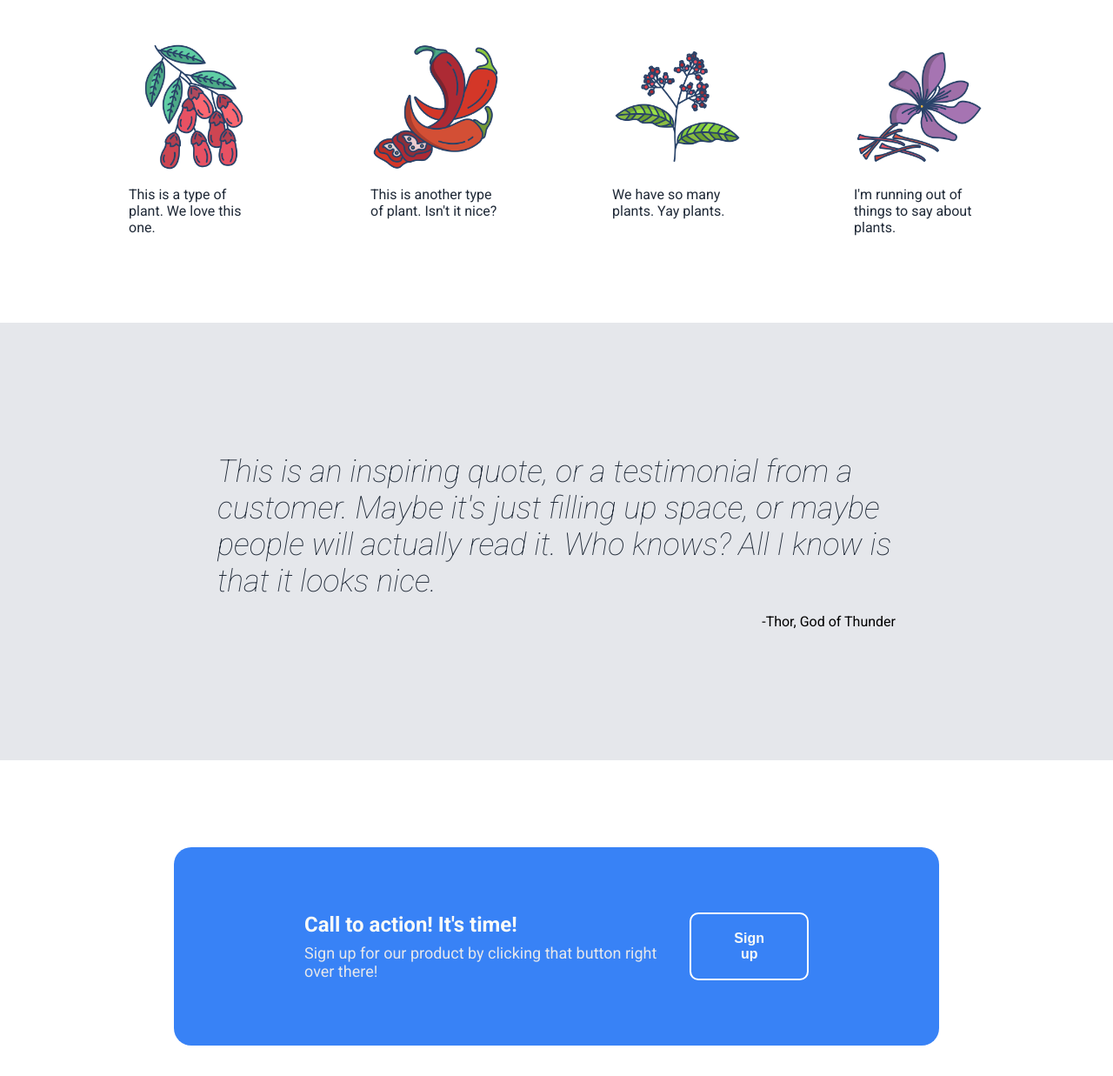
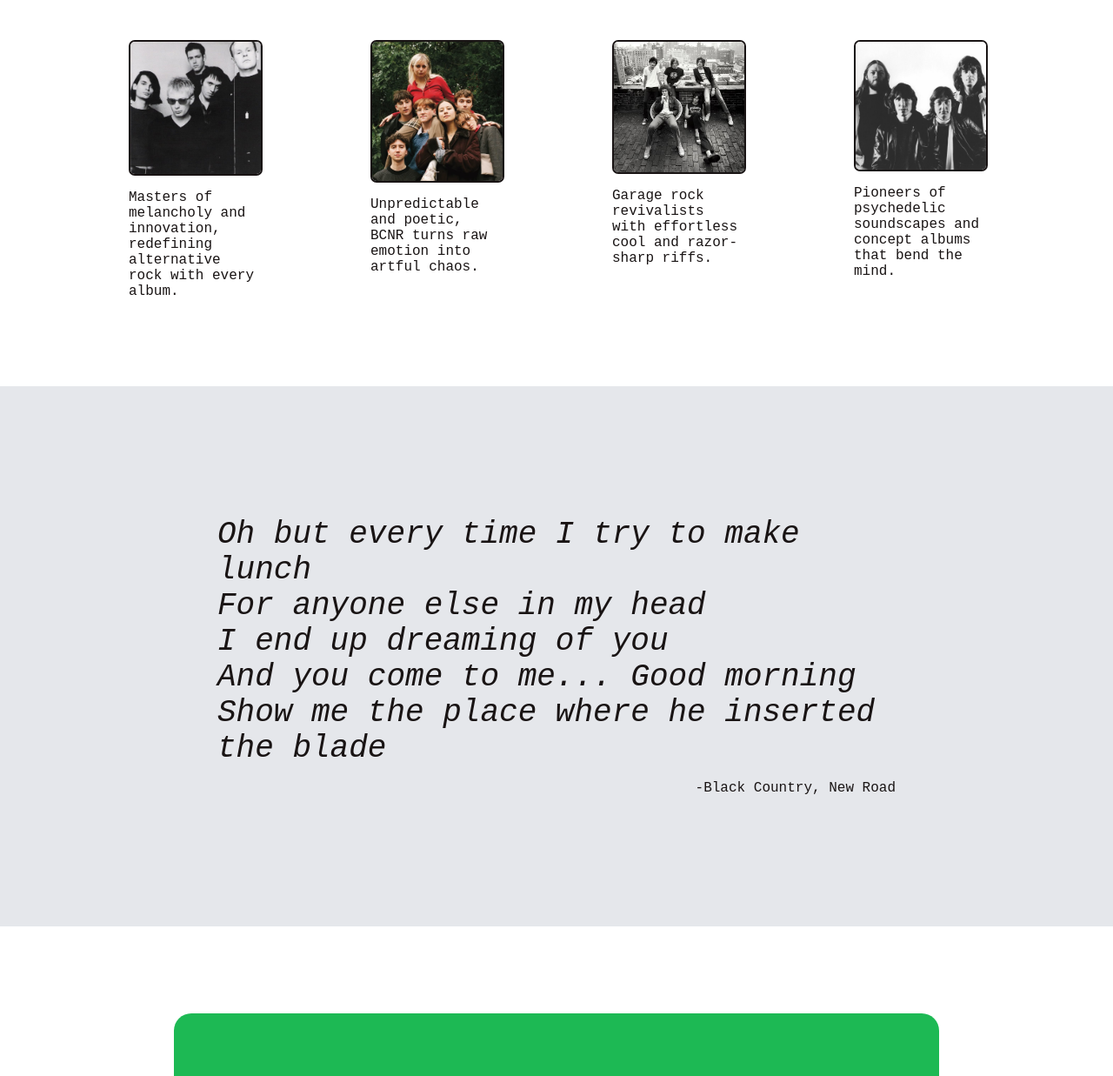
Before and after one commit to frenzywho/landing-page, a plain HTML site: page index.html in a window 1280 px wide. Shown: the part 727-1964 px from the top of the page at 87% size. Drawn offline with Linux system fonts and the light colour scheme; a web font is replaced by a local one.

Commit message:
Personalized full page, fixed tunebox button

```diff
--- a/index.html
+++ b/index.html
@@ -5,68 +5,73 @@
     <meta charset="UTF-8">
     <meta name="viewport" content="width=device-width, initial-scale=1.0">
     <link rel="stylesheet" href="style.css">
-    <title>Landing Page</title>
+    <title>I Love Music</title>
 </head>
 
 <body>
     <div class="header">
-        <div class="header-logo">Header Logo</div>
+        <div class="header-logo"><a href="https://youtu.be/E4WlUXrJgy4?si=7lfeXq0u11jRj_kZ">Don't click here</a></div>
         <ul class="links">
-            <li><a href="">header link one</a></li>
-            <li><a href="">header link two</a></li>
+            <li><a href="https://open.spotify.com/playlist/2WaMo09d7BHXQPhBflZWDq?si=e6de280eb6f54ca7">My Playlist</a></li>
+            <li><a href="https://open.spotify.com/playlist/4uNffc8PqyphseGjVpwIpp?si=9882e33a1eda441f">Another Playlist :)</a></li>
         </ul>
     </div>
-    <div class="dark-bg-color">
+    <div class="hero-section">
         <div class="text-body">
-            <div class="hero-main-text"> This website is awesome </div>
-            <div class="hero-secondary-text">This website has some subtext that goes here under the main title. It's a
-                smaller font and the color is lower contrast.</div>
-            <button class="sign-up">Sign up</button>
+            <div class="hero-main-text"> Music is love </div>
+            <div class="hero-secondary-text">Welcome to my little music world — a place to share the bands I love and
+                the songs that stay with me.
+                It’s a mix of sounds that inspire, comfort, and make life more fun.</div>
+            <button class="spotify-button"><a href="https://open.spotify.com/user/31xw72562ozew7tmzr3nqcuutxe4?si=d6dac84fed9746fa">My Spotify</a></button>
         </div>
         <div class="img-wrap">
             <img class="img-one"
-                src="https://images.unsplash.com/photo-1464618663641-bbdd760ae84a?w=600&auto=format&fit=crop&q=60&ixlib=rb-4.1.0&ixid=M3wxMjA3fDB8MHxzZWFyY2h8N3x8c29mdCUyMGJhY2tncm91bmR8ZW58MHx8MHx8fDA%3D">
+                src="./images/imgone.png">
         </div>
     </div>
-    <div class="white-bg">
-        <div class="information">Some Random Information.</div>
+    <div class="bands-info-section">
+        <div class="bands-section-title">My Favourite Bands</div>
         <div class="images">
             <div class="info">
-                <img class="img-two" src="./images/barberry.png" alt="barberry">
-                <div class="text">This is a type of plant. We love this one.</div>
+                <img class="imgs" src="./images/radiohead.png" alt="Radiohead">
+                <div class="band-description">Masters of melancholy and innovation, redefining alternative rock with every album.
+                </div>
             </div>
             <div class="info">
-                <img class="img-two" src="./images/chilli.png" alt="chili">
-                <div class="text">This is another type of plant. Isn't it nice?</div>
+                <img class="imgs" src="./images/bcnr.png" alt="bcnr">
+                <div class="band-description">Unpredictable and poetic, BCNR turns raw emotion into artful chaos.</div>
             </div>
             <div class="info">
-                <img class="img-two" src="./images/pepper.png" alt="pepper">
-                <div class="text">We have so many plants. Yay plants.</div>
+                <img class="imgs" src="./images/thestrokes.png" alt="the strokes">
+                <div class="band-description">Garage rock revivalists with effortless cool and razor-sharp riffs.</div>
             </div>
             <div class="info">
-                <img class="img-two" src="./images/saffron.png" alt="saffron">
-                <div class="text">I'm running out of things to say about plants.</div>
+                <img class="imgs" src="./images/pinkfloyd.png" alt="pink floyd">
+                <div class="band-description">Pioneers of psychedelic soundscapes and concept albums that bend the mind.</div>
             </div>
         </div>
     </div>
-    <div class="grey-bg">
+    <div class="quote-section">
         <div class="quote">
-            This is an inspiring quote, or a testimonial from a customer. Maybe it's just filling up space, or maybe
-            people will actually read it. Who knows? All I know is that it looks nice.
+            <div>Oh but every time I try to make lunch</div>
+            <div>For anyone else in my head</div>
+            <div>I end up dreaming of you</div>
+            <div>And you come to me... Good morning</div>
+            <div>Show me the place where he inserted the blade</div>
         </div>
-        <div class="author">-Thor, God of Thunder</div>
+        <div class="author">-Black Country, New Road</div>
     </div>
-    <div class="white-bg-2">
-        <div class="blue-bg">
-            <div class="text">
-            <div class="prim-text">Call to action! It's time!</div>
-            <div class="sec-text">Sign up for our product by clicking that button right over there!</div>
+    <div class="cta-section">
+        <div class="cta-box">
+            <div class="cta-text-container">
+                <div class="prim-text">Leave a song recommendation for me</div>
+                <div class="sec-text">Share music that you think matches my taste or anything you like.</div>
             </div>
-            <button class="sign-up-2">Sign up</button>
+            <button class="tunebox-button"><a href="https://musictaste.space/@frenchfries">Tunebox</a></button>
         </div>
     </div>
     <div class="footer">
-        <div> Copyright © The Odin Project 2021</div>
+        <div> Copyright © frenzywho </div>
     </div>
 </body>
 
--- a/style.css
+++ b/style.css
@@ -1,24 +1,24 @@
-@import url('https://fonts.googleapis.com/css2?family=Roboto:ital,wght@1,100;0,400;0,700&display=swap');
+@import url('https://fonts.cdnfonts.com/css/ibm-plex-mono-3');
 
 body {
     display: flex;
     flex-direction: column;
     padding: 0;
     margin: 0;
-    font-family: 'Roboto', sans-serif;
+    font-family: 'IBM Plex Mono', monospace;
 }
 
-/* Header Section */
+/* Header Section - Dark Grey Background */
 .header {
     display: flex;
     justify-content: space-between;
     align-items: center;
-    background-color: #1f2937;
+    background-color: #191414; /* Dark Grey */
     padding: 8px 200px;
 }
 
 .header-logo {
-    color: #f9faf8;
+    color: #f9faf8; /* Off-white */
     font-size: 24px;
     font-weight: 900;
 }
@@ -31,13 +31,13 @@ ul {
 li {
     list-style: none;
     font-size: 18px;
-    color: #E5E7EB;
+    color: #E5E7EB; /* Light Grey */
 }
 
-/* Hero Section */
-.dark-bg-color {
+/* Hero Section - Dark Grey Background */
+.hero-section { /* Was .dark-bg-color */
     display: flex;
-    background-color: #1f2937;
+    background-color: #191414; /* Dark Grey */
     justify-content: space-evenly;
     height: 300px;
     padding: 100px 200px;
@@ -54,7 +54,7 @@ li {
 }
 
 .hero-main-text {
-    color: #f9faf8;
+    color: #f9faf8; /* Off-white */
     font-weight: 900;
     font-size: 48px;
     align-self: flex-start;
@@ -62,29 +62,32 @@ li {
 
 .hero-secondary-text {
     font-size: 18px;
-    color: #E5E7EB;
+    color: #E5E7EB; /* Light Grey */
     align-self: flex-start;
 }
 
-.sign-up {
+/* Spotify Button - Green Background */
+.spotify-button { /* Was .sign-up */
     align-self: flex-start;
-    background-color: #3882f6;
+    background-color: #1DB954; /* Spotify Green */
     color: white;
     font-weight: 700;
     border-radius: 10px;
     padding: 16px 40px;
     font-size: 16px;
-    border: none;
+    border: 2px solid transparent;
 }
 
 .img-one {
-    width: 400px;
+    width: 350px;
     height: auto;
     border-radius: 15px;
+    transform: rotate(270deg);
+    border:2px solid #E5E7EB; /* Light Grey Border */
 }
 
-/* Information Section */
-.white-bg {
+/* Bands Information Section - White Background */
+.bands-info-section { /* Was .white-bg */
     display: flex;
     flex-direction: column;
     align-items: center;
@@ -98,14 +101,16 @@ li {
     justify-content: space-evenly;
 }
 
-.img-two {
+.imgs {
     width: 150px;
+    border: 2px solid #191414; /* Dark Grey Border */
+    border-radius: 7px;
 }
 
-.information {
+.bands-section-title { /* Was .information */
     font-size: 36px;
     font-weight: 900;
-    color: #1f2937;
+    color: #191414; /* Dark Grey */
 }
 
 .info {
@@ -113,12 +118,12 @@ li {
     flex-direction: column;
     gap: 16px;
     max-width: 150px;
-    color: #1f2937;
+    color: #191414; /* Dark Grey */
 }
 
-/* Quote Section */
-.grey-bg {
-    background-color: #E5E7EB;
+/* Quote Section - Light Grey Background */
+.quote-section { /* Was .grey-bg */
+    background-color: #E5E7EB; /* Light Grey */
     padding: 150px 250px;
     display: flex;
     flex-direction: column;
@@ -126,68 +131,72 @@ li {
 }
 
 .quote {
-    color: #1f2937;
-    font-weight: 300;
+    color:#191414; /* Dark Grey */
+    font-weight: 100;
     font-size: 36px;
     font-style: italic;
 }
 
 .author {
     text-align: right;
+    color: #191414; /* Dark Grey */
 }
 
-/* CTA Section */
-.white-bg-2 {
+/* Call to Action (CTA) Section - White Background */
+.cta-section { /* Was .white-bg-2 */
     display: flex;
     align-items: center;
     justify-content: center;
     padding: 100px 200px;
 }
 
-.blue-bg {
+/* CTA Box - Spotify Green Background */
+.cta-box { /* Was .blue-bg */
     display: flex;
-    justify-content: space-between;
-    background-color: #3882f6;
+    background-color: #1DB954; /* Spotify Green */
     padding: 75px 150px;
-    width: 100%;
     border-radius: 20px;
+    align-items: center;
+    gap: 60px; /* Added a gap for spacing between text and button */
+    justify-content: space-between; /* To space out text and button */
 }
 
-.text {
+.cta-text-container { /* Was .text in CTA */
     display: flex;
     flex-direction: column;
     gap: 8px;
 }
 
-.sign-up-2 {
-    color: #f9faf8;
+/* Tunebox Button - Green Background with White Border */
+.tunebox-button { /* Was .sign-up-2 */
+    color: #f9faf8; /* Off-white text */
     border-radius: 10px;
     font-weight: 700;
-    background-color: #3882f6;
+    background-color: #1DB954; /* Spotify Green */
     border: 2px solid white;
-    padding: 0px 40px;
+    padding: 16px 40px;
     font-size: 16px;
 }
 
-.prim-text {
+.prim-text { /* Primary text in CTA */
     font-weight: 700;
-    color: #f9faf8;
+    color: #f9faf8; /* Off-white */
     font-size: 24px;
 }
 
-.sec-text {
-    color: #E5E7EB;
+.sec-text { /* Secondary text in CTA */
+    color: #E5E7EB; /* Light Grey */
     font-size: 18px;
 }
 
-/* Footer Section */
+/* Footer Section - Dark Grey Background */
 .footer {
     display: flex;
-    background-color: #1f2937;
+    background-color: #191414; /* Dark Grey */
     align-items: center;
     justify-content: center;
     padding: 30px 20px;
-    color: #f9faf8;
+    color: #f9faf8; /* Off-white */
     font-size: 18px;
 }
 
@@ -195,3 +204,9 @@ a {
     text-decoration: none;
     color: inherit;
 }
+
+/* Common button styling */
+.spotify-button,
+.tunebox-button { /* Updated from .sign-up, .sign-up-2 */
+    box-sizing: border-box;
+}
```
Also changed, not shown: images/barberry.png (deleted), images/bcnr.png (added), images/chilli.png (deleted), images/imgone.png (added), images/pepper.png (deleted), images/pinkfloyd.png (added), images/radiohead.png (added), images/saffron.png (deleted), images/thestrokes.png (added).
